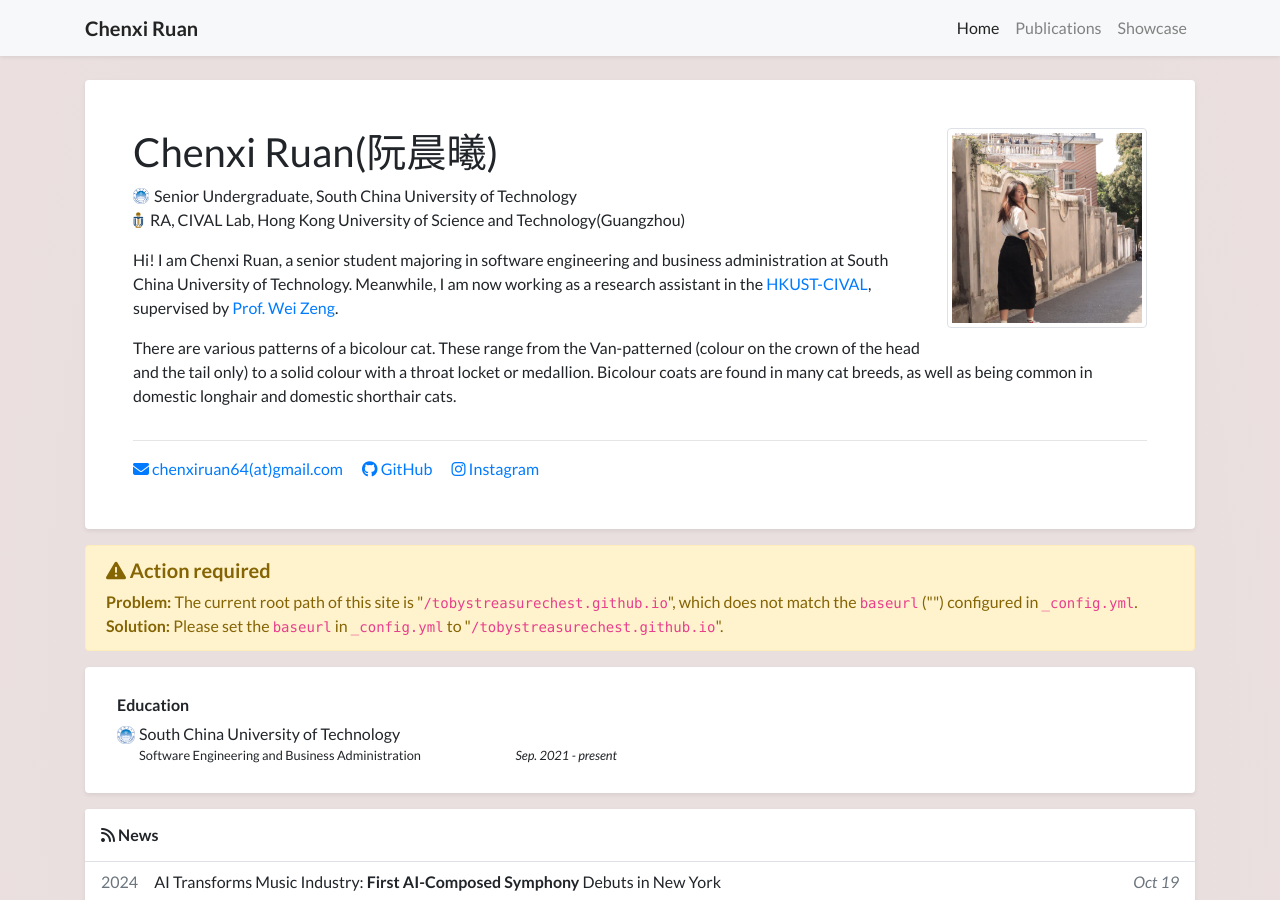
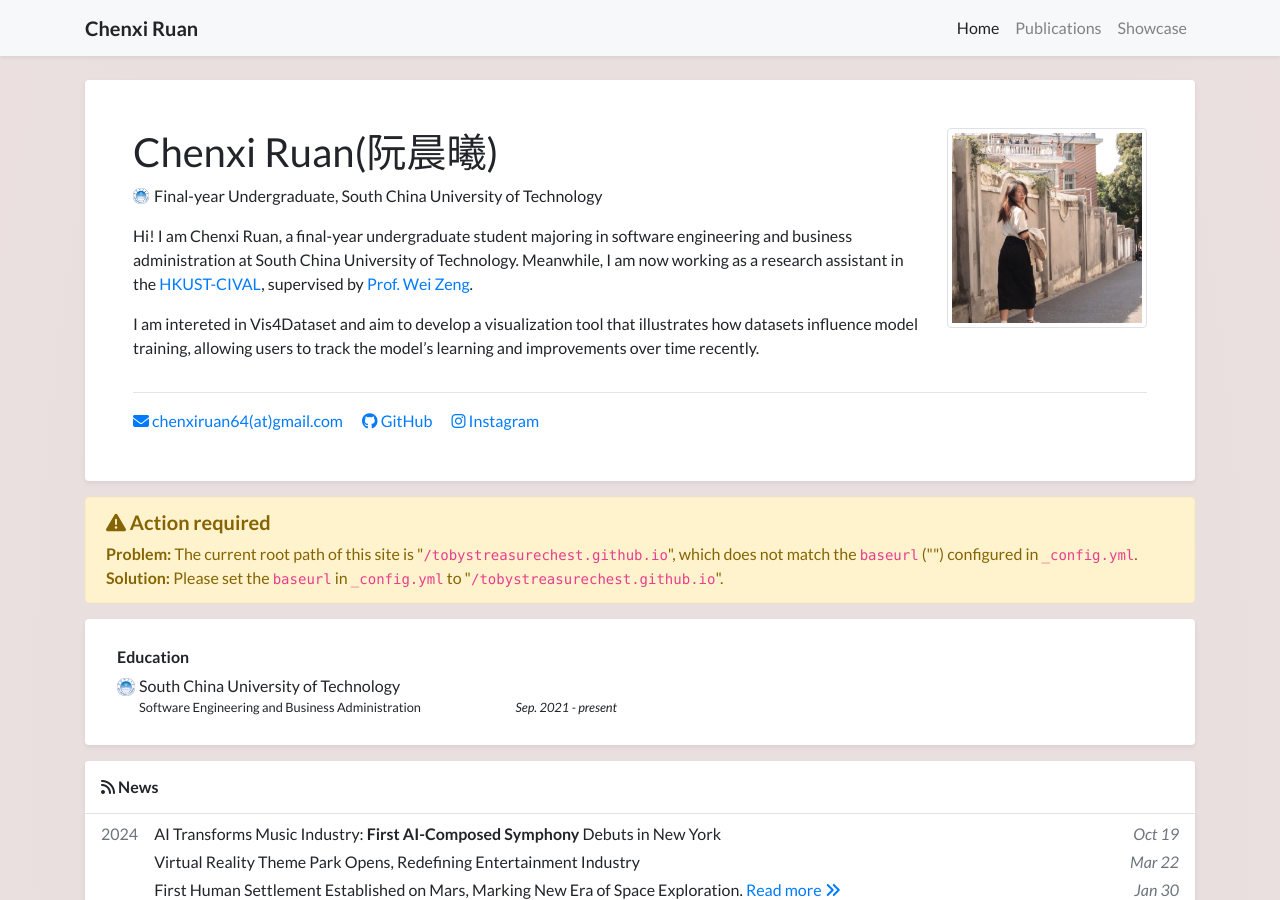
Before and after one commit to tobystreasurechest/tobystreasurechest.github.io, a Jekyll site: the page built from index.html, in a window 1280 px wide and 900 px high. Built offline with Jekyll 4.4.1, drawn with Linux system fonts in a browser that asks for light colours; nearby versions of some CDN libraries; a style sheet for code colours, icons or effects is not loaded.

Commit message:
Update profile.yml

```diff
--- a/_data/profile.yml
+++ b/_data/profile.yml
@@ -4,9 +4,7 @@ navbar_name: "Chenxi Ruan"
 
 positions:
 - logo: /assets/images/badges/scut.jpg  # Logo is optional
-  name: Senior Undergraduate, South China University of Technology
-- logo: /assets/images/badges/hkustgz.png # Logo is optional
-  name: RA, CIVAL Lab, Hong Kong University of Science and Technology(Guangzhou)
+  name: Final-year Undergraduate, South China University of Technology
 
 
 email: "chenxiruan64@gmail.com"
@@ -23,14 +21,13 @@ instagram: rr_chenxi
 short_bio_text_justify: false
 short_bio: >-
   <p>
-    Hi! I am Chenxi Ruan, a senior student majoring in software engineering and business administration at
+    Hi! I am Chenxi Ruan, a final-year undergraduate student majoring in software engineering and business administration at
     South China University of Technology. Meanwhile, I am now working as a research assistant in the <a href="https://hkust-cival.com/" target="_blank" color: palevioletred>HKUST-CIVAL</a>, supervised
     by <a href="https://zeng-wei.com/" target="_blank" color: palevioletred>Prof. Wei Zeng</a>.
   </p>
   <p>
-    There are various patterns of a bicolour cat. These range from the Van-patterned (colour on the crown of the head
-    and the tail only) to a solid colour with a throat locket or medallion. Bicolour coats are found in many cat breeds,
-    as well as being common in domestic longhair and domestic shorthair cats.
+    I am intereted in Vis4Dataset and aim to develop a visualization tool that illustrates how datasets influence model training, allowing users
+    to track the model’s learning and improvements over time recently.
   </p>
 
 portrait_url: /assets/images/portrait.jpg
```
